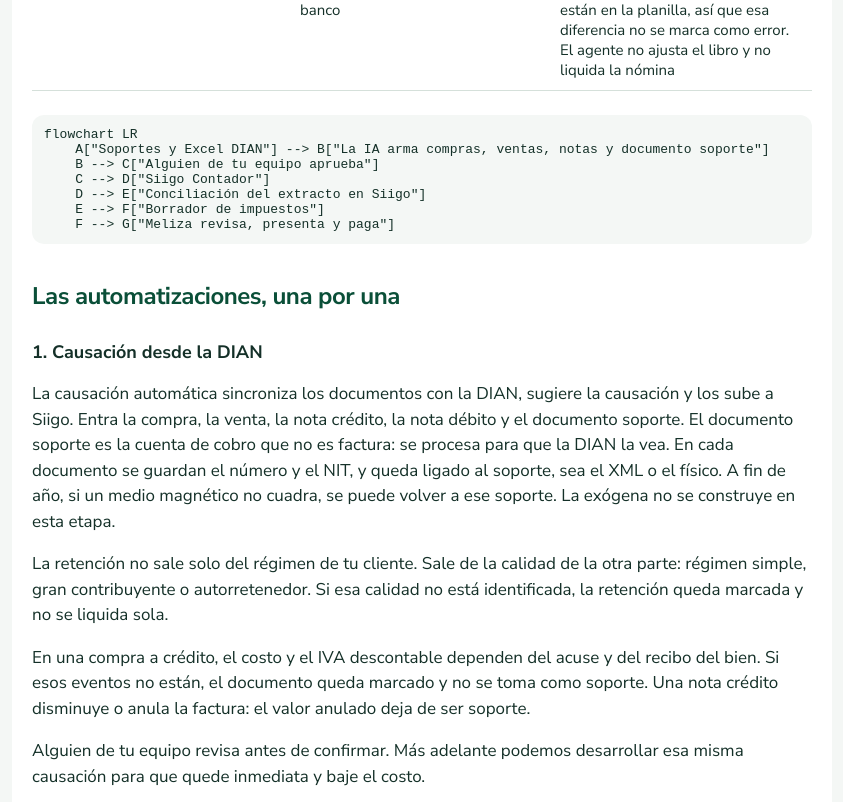
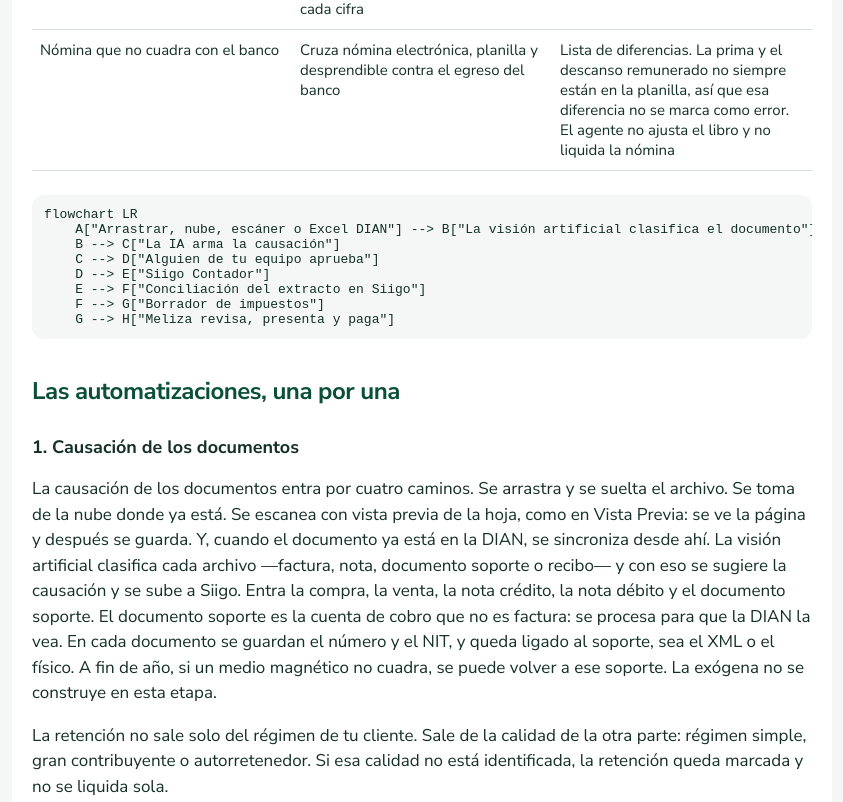
Before and after one commit to Webby-COL/meliza-cierre-mensual, a plain HTML site: page index.html in a window 1280 px wide. Shown: the part 1825-2627 px from the top of the page, without its empty margins (218-1061 px from the left). Drawn offline with Linux system fonts and the light colour scheme.

Commit message:
Incluye arrastrar, nube, visión artificial y escáner en la causación.

```diff
--- a/index.html
+++ b/index.html
@@ -76,7 +76,7 @@ footer { max-width: 820px; margin: 0 auto; padding: 0 20px 40px; color: #5d6f66;
 <tbody>
 <tr>
 <td>Causar compras, ventas y documento soporte a mano</td>
-<td>Trae compras y ventas de la DIAN, incluye notas y documento soporte, propone cuenta, IVA y retención según el régimen del tercero, guarda número de factura y NIT, y deja el soporte ligado</td>
+<td>Recibe el documento al arrastrarlo, desde la nube o desde un escáner con vista previa. La visión artificial lo clasifica. Trae también compras y ventas de la DIAN, incluye notas y documento soporte, propone cuenta, IVA y retención según el régimen del tercero, guarda número de factura y NIT, y deja el soporte ligado</td>
 <td>El comprobante queda armado en Siigo y no se contabiliza si falta el NIT, si el CUFE ya existe, si la nota crédito ya anuló ese valor, si en una compra a crédito faltan el acuse y el recibo del bien, o si nadie lo aprobó</td>
 </tr>
 <tr>
@@ -107,15 +107,16 @@ footer { max-width: 820px; margin: 0 auto; padding: 0 20px 40px; color: #5d6f66;
 </tbody>
 </table>
 <pre class="mermaid">flowchart LR
-    A[&quot;Soportes y Excel DIAN&quot;] --&gt; B[&quot;La IA arma compras, ventas, notas y documento soporte&quot;]
-    B --&gt; C[&quot;Alguien de tu equipo aprueba&quot;]
-    C --&gt; D[&quot;Siigo Contador&quot;]
-    D --&gt; E[&quot;Conciliación del extracto en Siigo&quot;]
-    E --&gt; F[&quot;Borrador de impuestos&quot;]
-    F --&gt; G[&quot;Meliza revisa, presenta y paga&quot;]</pre>
+    A[&quot;Arrastrar, nube, escáner o Excel DIAN&quot;] --&gt; B[&quot;La visión artificial clasifica el documento&quot;]
+    B --&gt; C[&quot;La IA arma la causación&quot;]
+    C --&gt; D[&quot;Alguien de tu equipo aprueba&quot;]
+    D --&gt; E[&quot;Siigo Contador&quot;]
+    E --&gt; F[&quot;Conciliación del extracto en Siigo&quot;]
+    F --&gt; G[&quot;Borrador de impuestos&quot;]
+    G --&gt; H[&quot;Meliza revisa, presenta y paga&quot;]</pre>
 <h2 id="las-automatizaciones-una-por-una">Las automatizaciones, una por una</h2>
-<h3 id="causación-desde-la-dian">1. Causación desde la DIAN</h3>
-<p>La causación automática sincroniza los documentos con la DIAN, sugiere la causación y los sube a Siigo. Entra la compra, la venta, la nota crédito, la nota débito y el documento soporte. El documento soporte es la cuenta de cobro que no es factura: se procesa para que la DIAN la vea. En cada documento se guardan el número y el NIT, y queda ligado al soporte, sea el XML o el físico. A fin de año, si un medio magnético no cuadra, se puede volver a ese soporte. La exógena no se construye en esta etapa.</p>
+<h3 id="causación-de-los-documentos">1. Causación de los documentos</h3>
+<p>La causación de los documentos entra por cuatro caminos. Se arrastra y se suelta el archivo. Se toma de la nube donde ya está. Se escanea con vista previa de la hoja, como en Vista Previa: se ve la página y después se guarda. Y, cuando el documento ya está en la DIAN, se sincroniza desde ahí. La visión artificial clasifica cada archivo —factura, nota, documento soporte o recibo— y con eso se sugiere la causación y se sube a Siigo. Entra la compra, la venta, la nota crédito, la nota débito y el documento soporte. El documento soporte es la cuenta de cobro que no es factura: se procesa para que la DIAN la vea. En cada documento se guardan el número y el NIT, y queda ligado al soporte, sea el XML o el físico. A fin de año, si un medio magnético no cuadra, se puede volver a ese soporte. La exógena no se construye en esta etapa.</p>
 <p>La retención no sale solo del régimen de tu cliente. Sale de la calidad de la otra parte: régimen simple, gran contribuyente o autorretenedor. Si esa calidad no está identificada, la retención queda marcada y no se liquida sola.</p>
 <p>En una compra a crédito, el costo y el IVA descontable dependen del acuse y del recibo del bien. Si esos eventos no están, el documento queda marcado y no se toma como soporte. Una nota crédito disminuye o anula la factura: el valor anulado deja de ser soporte.</p>
 <p>Alguien de tu equipo revisa antes de confirmar. Más adelante podemos desarrollar esa misma causación para que quede inmediata y baje el costo.</p>
@@ -131,11 +132,10 @@ footer { max-width: 820px; margin: 0 auto; padding: 0 20px 40px; color: #5d6f66;
 </ul>
 <p>Tú comparas el borrador con el formulario. El agente no presenta ni paga.</p>
 <h3 id="soportes-por-cliente-y-recordatorios">4. Soportes por cliente y recordatorios</h3>
-<p>Cada cliente tiene un espacio propio, por NIT. Ve y carga solo sus documentos. Antes de cada cierre recibe la lista exacta de lo que falta, no un mensaje general. En la semana de cierre de cada empresa se ve qué está causado, qué está conciliado y qué sigue pendiente. Arrastrar y soltar los archivos puede esperar. El espacio separado, no.</p>
+<p>Cada cliente tiene un espacio propio, por NIT. Ve y carga solo sus documentos: los arrastra, los deja en la nube o los escanea. Antes de cada cierre recibe la lista exacta de lo que falta, no un mensaje general. En la semana de cierre de cada empresa se ve qué está causado, qué está conciliado y qué sigue pendiente.</p>
 <h3 id="lo-que-puede-ir-después">5. Lo que puede ir después</h3>
 <p>No cambia la declaración. Queda para cuando la primera etapa ya corra con unas pocas empresas:</p>
 <ul>
-<li>Arrastrar y soltar los soportes.</li>
 <li>Un tablero para que el cliente vea en qué va su mes.</li>
 <li>Causación inmediata, sin esperar el lote, y con menor costo.</li>
 </ul>
```
Also changed, not shown: 1 other file.
